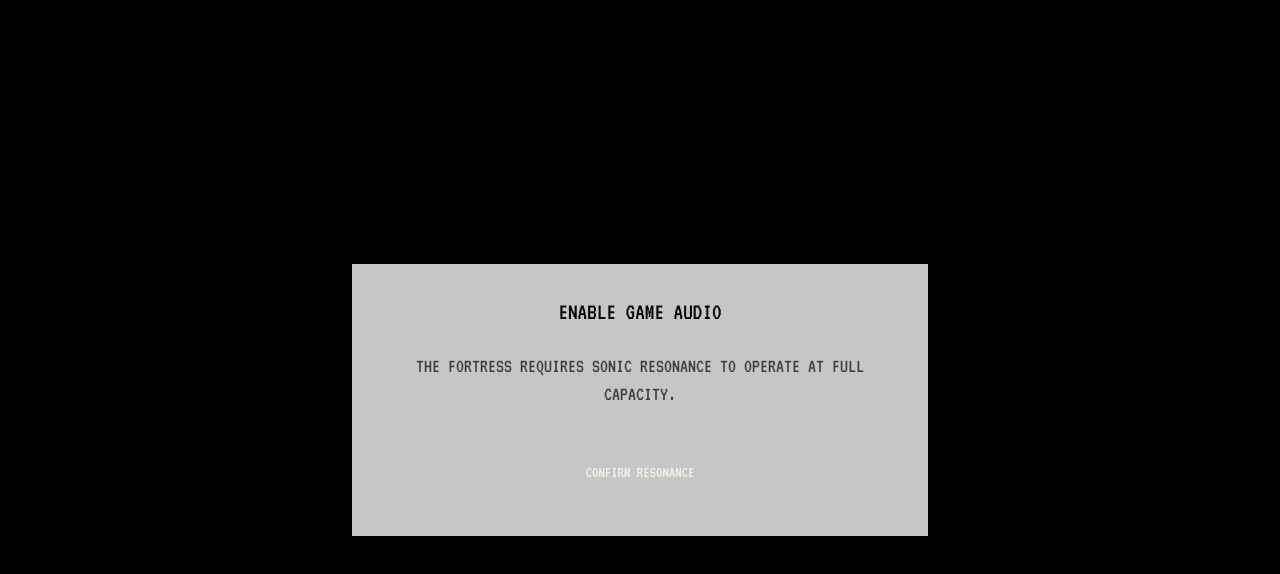
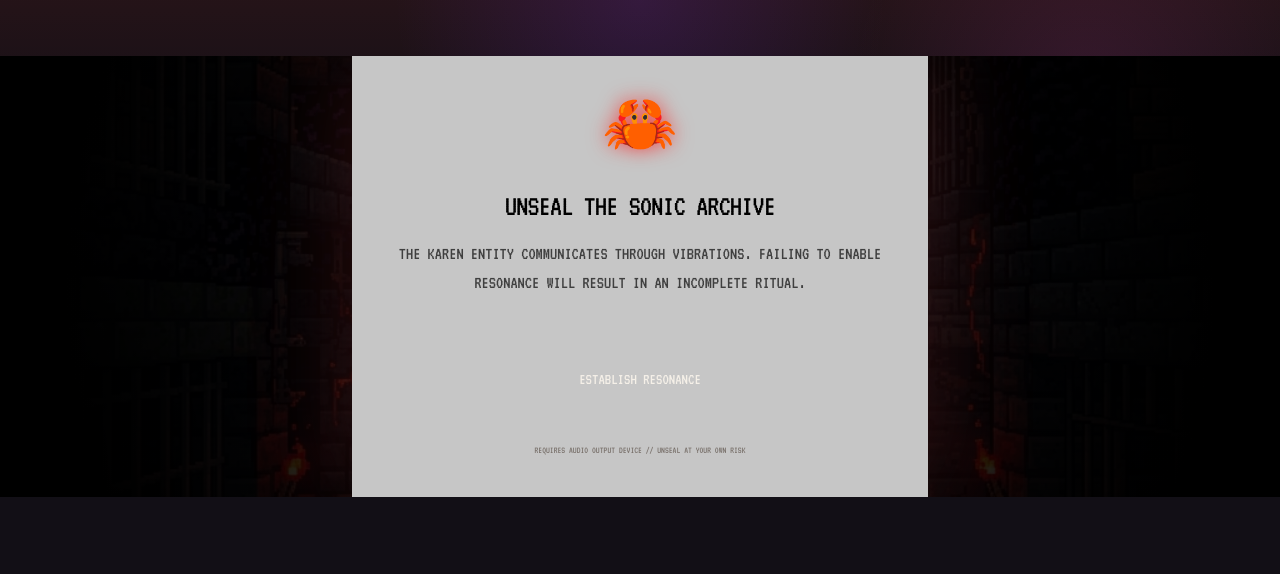
Before and after one commit to rahilsinghi/karen, a Next.js app in the folder frontend/: page /escalation/1/game in a window 1280 px wide. Shown: the top 574 px of the page. Built offline with nearby package versions, Linux system fonts and the light colour scheme; no server answers.

Commit message:
style: atmospheric gate and chamber effects for game mode

```diff
--- a/frontend/src/app/escalation/[id]/game/page.tsx
+++ b/frontend/src/app/escalation/[id]/game/page.tsx
@@ -8,6 +8,7 @@ import { useKarenAudio } from "@/hooks/useKarenAudio";
 import { useBackgroundMusic } from "@/hooks/useBackgroundMusic";
 import { useEffect } from "react";
 import { RitualButton } from "@/components/RitualButton";
+import { motion } from "framer-motion";
 
 function GamePageInner({ id }: { id: string }) {
     const router = useRouter();
@@ -32,19 +33,46 @@ function GamePageInner({ id }: { id: string }) {
 
     if (!audioEnabled) {
         return (
-            <div className="fixed inset-0 z-[120] flex items-center justify-center bg-black p-6">
-                <div className="mc-container max-w-xl p-8 text-center bg-[#c6c6c6]">
-                    <h1 className="mc-font-pixel text-2xl mb-6 text-black">ENABLE GAME AUDIO</h1>
-                    <p className="mc-font-game text-xl mb-8 text-[#3f3f3f] uppercase">
-                        THE FORTRESS REQUIRES SONIC RESONANCE TO OPERATE AT FULL CAPACITY.
+            <div className="fixed inset-0 z-[120] flex items-center justify-center bg-black overflow-hidden relative">
+                {/* Background Dungeons */}
+                <div className="absolute inset-0 z-0 opacity-30 bg-cover bg-center" style={{ backgroundImage: 'url("/dungeon_bg.png")' }} />
+
+                {/* Darkness Vignette */}
+                <div className="absolute inset-0 z-10 bg-radial-vignette pointer-events-none" />
+
+                <div className="mc-container max-w-xl p-10 text-center bg-[#c6c6c6] relative z-20 shadow-[0_0_100px_rgba(239,68,68,0.2)]">
+                    <div className="mb-8 flex justify-center">
+                        <motion.div
+                            animate={{
+                                filter: ["drop-shadow(0 0 5px #ef4444)", "drop-shadow(0 0 20px #ef4444)", "drop-shadow(0 0 5px #ef4444)"]
+                            }}
+                            transition={{ repeat: Infinity, duration: 2 }}
+                            className="text-6xl"
+                        >
+                            🦀
+                        </motion.div>
+                    </div>
+                    <h1 className="mc-font-pixel text-3xl mb-4 text-black tracking-tight">UNSEAL THE SONIC ARCHIVE</h1>
+                    <p className="mc-font-game text-lg mb-10 text-[#3f3f3f] leading-relaxed uppercase">
+                        THE KAREN ENTITY COMMUNICATES THROUGH VIBRATIONS.
+                        FAILING TO ENABLE RESONANCE WILL RESULT IN AN INCOMPLETE RITUAL.
                     </p>
                     <button
                         onClick={() => setAudioEnabled(true)}
-                        className="mc-button w-full h-16 mc-font-pixel text-lg"
+                        className="mc-button w-full h-20 mc-font-pixel text-xl hover:scale-[1.02] active:scale-[0.98] transition-transform"
                     >
-                        CONFIRM RESONANCE
+                        ESTABLISH RESONANCE
                     </button>
+                    <div className="mt-6 mc-font-pixel text-[0.6rem] text-stone-500 uppercase">
+                        Requires Audio Output Device // Unseal at your own risk
+                    </div>
                 </div>
+
+                <style jsx>{`
+                    .bg-radial-vignette {
+                        background: radial-gradient(circle, transparent 20%, black 85%);
+                    }
+                `}</style>
             </div>
         );
     }
--- a/frontend/src/components/game/TowerChamber.tsx
+++ b/frontend/src/components/game/TowerChamber.tsx
@@ -19,10 +19,10 @@ export const TowerChamber: React.FC<TowerChamberProps> = ({ chamber }) => {
                 filter: isSkipped ? "grayscale(1) opacity(0.5)" : "none",
             }}
             className={`relative w-full border-4 border-black p-4 transition-all duration-500 ${isActive
-                    ? "bg-[#7e22ce] shadow-[0_0_20px_#9333ea]"
-                    : isConquered
-                        ? "bg-[#1e1b4b] border-[#4338ca]"
-                        : "bg-[#292524]"
+                ? "bg-[#7e22ce] shadow-[0_0_20px_#9333ea]"
+                : isConquered
+                    ? "bg-[#1e1b4b] border-[#4338ca]"
+                    : "bg-[#292524]"
                 }`}
             style={{
                 imageRendering: "pixelated",
@@ -44,19 +44,36 @@ export const TowerChamber: React.FC<TowerChamberProps> = ({ chamber }) => {
 
                 <div className="flex items-center gap-3">
                     {isActive && (
+                        <div className="flex gap-1">
+                            {[1, 2, 3].map(i => (
+                                <motion.div
+                                    key={i}
+                                    animate={{
+                                        opacity: [0.2, 1, 0.2],
+                                        scale: [0.8, 1.2, 0.8]
+                                    }}
+                                    transition={{ repeat: Infinity, duration: 0.8, delay: i * 0.2 }}
+                                    className="w-2 h-2 bg-red-500 rounded-full shadow-[0_0_10px_#ef4444]"
+                                />
+                            ))}
+                        </div>
+                    )}
+                    {isActive && (
                         <motion.div
                             animate={{ opacity: [0, 1, 0] }}
                             transition={{ repeat: Infinity, duration: 1 }}
-                            className="w-4 h-4 bg-red-600 border-2 border-black shadow-[0_0_10px_#dc2626]"
-                        />
+                            className="px-2 py-1 bg-red-600 border-2 border-black text-[0.5rem] text-white mc-font-pixel"
+                        >
+                            ACTIVE
+                        </motion.div>
                     )}
                     {isConquered && (
-                        <div className="w-6 h-6 flex items-center justify-center bg-green-600 border-2 border-black text-xs text-white mc-font-pixel">
+                        <div className="w-8 h-8 flex items-center justify-center bg-green-600 border-2 border-black text-sm text-white mc-font-pixel shadow-[0_0_10px_rgba(22,163,74,0.5)]">
                             ✓
                         </div>
                     )}
                     {isSkipped && (
-                        <div className="w-6 h-6 flex items-center justify-center bg-gray-600 border-2 border-black text-xs text-white mc-font-pixel">
+                        <div className="w-8 h-8 flex items-center justify-center bg-gray-600 border-2 border-black text-sm text-white mc-font-pixel">
                             ×
                         </div>
                     )}
```
